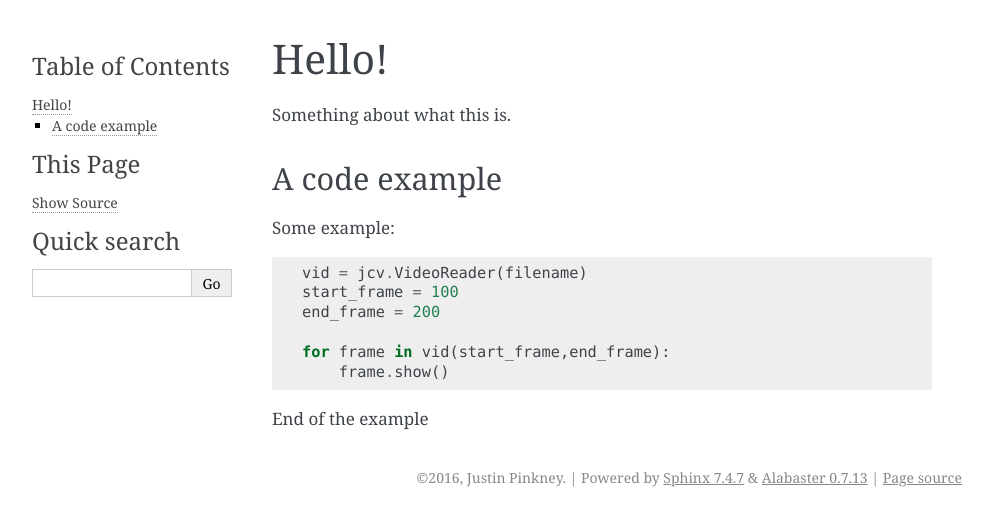
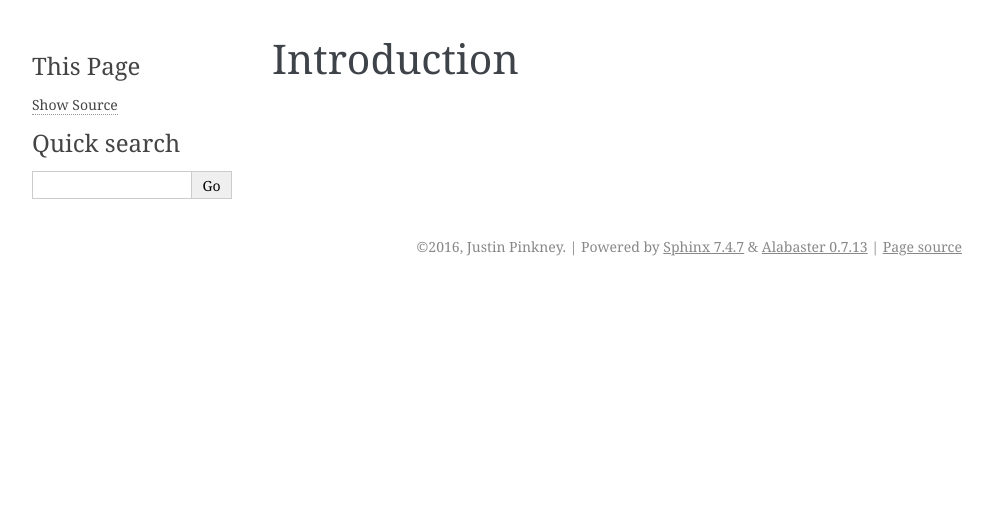
Before and after one commit to Buntworthy/jowr, a Sphinx documentation site: the page built from docs/intro.rst, in a window 1280 px wide. Shown: the top 526 px of the page, without its empty margins (148-1141 px from the left). Built offline with Sphinx 7.4.7, drawn with Linux system fonts in a browser that asks for light colours.

Commit message:
Starting docs

```diff
--- a/docs/intro.rst
+++ b/docs/intro.rst
@@ -1,18 +1,2 @@
-Hello!
-======
-
-Something about what this is.
-
-A code example
---------------
-
-Some example::
-
-    vid = jcv.VideoReader(filename)
-    start_frame = 100
-    end_frame = 200
-
-    for frame in vid(start_frame,end_frame):
-        frame.show()
-
-End of the example
+Introduction
+============
```
Also changed, not shown: docs/basics.rst (added, +12 -0 lines), docs/index.rst (+39 -0 lines), 6 other files.
